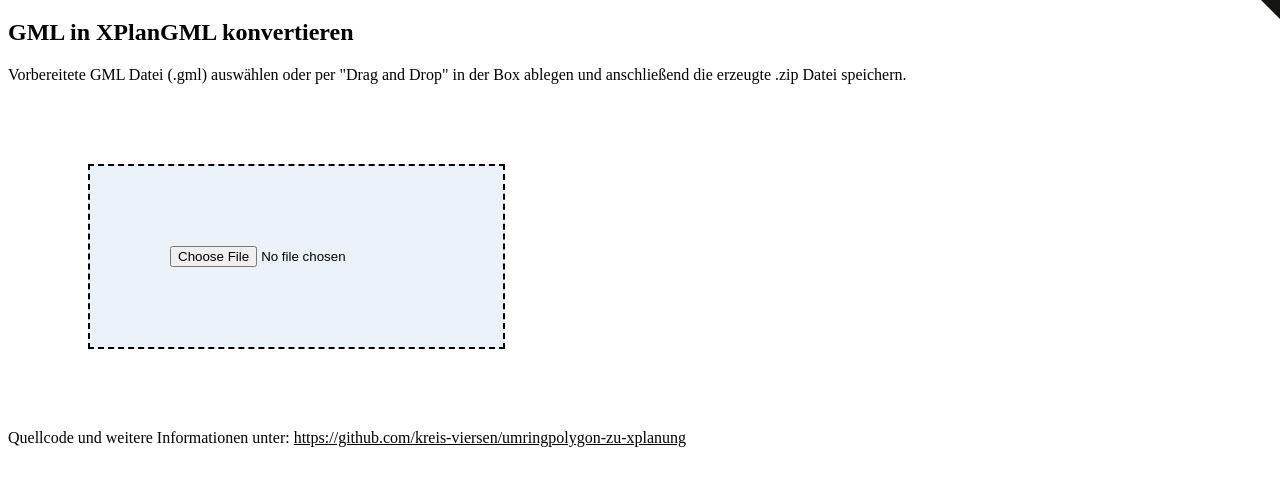
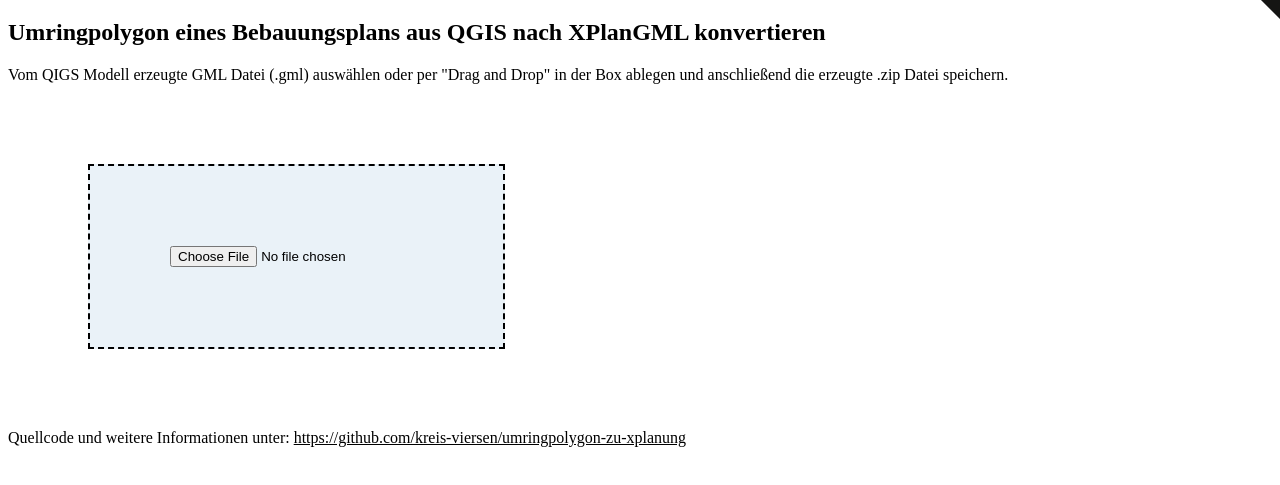
Before and after one commit to kreis-viersen/xplan-umring, a website built with webpack: page src/index.html in a window 1280 px wide. Shown: the part 61-546 px from the top of the page. Built offline with nearby package versions, Linux system fonts and the light colour scheme.

Commit message:
Update description

```diff
--- a/src/index.html
+++ b/src/index.html
@@ -27,9 +27,9 @@
 
 <body>
   <h1>Umringpolygon zu XPlanung</h1>
-  <h2>GML in XPlanGML konvertieren</h2>
+  <h2>Umringpolygon eines Bebauungsplans aus QGIS nach XPlanGML konvertieren</h2>
   <form>
-    <label>Vorbereitete GML Datei (.gml) auswählen oder per "Drag and Drop" in der Box ablegen und anschließend die erzeugte .zip Datei speichern.
+    <label>Vom QIGS Modell erzeugte GML Datei (.gml) auswählen oder per "Drag and Drop" in der Box ablegen und anschließend die erzeugte .zip Datei speichern.
       <input id="input" type="file" size="100" accept=".gml" autocomplete="off">
     </label>
   </form>
```
Also changed, not shown: README.md.
